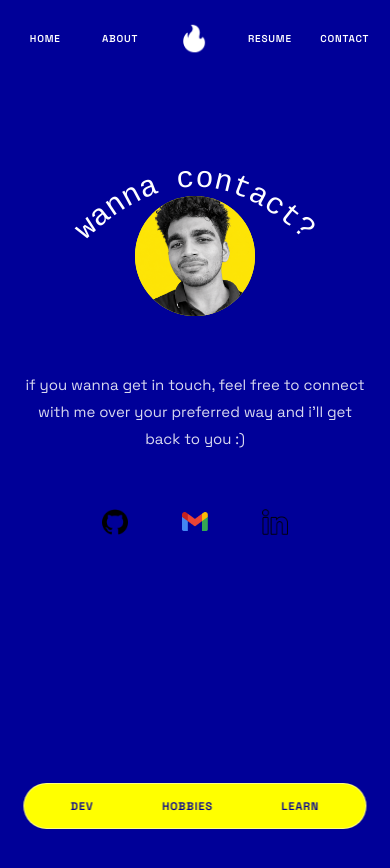
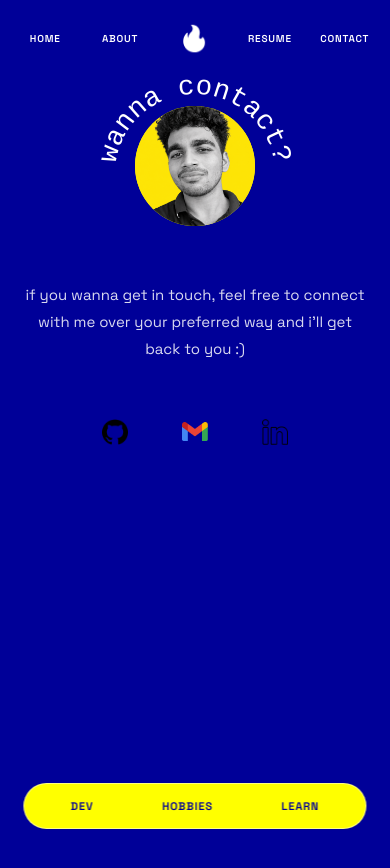
Before and after one commit to vinay-sajith/vinay-portfolio, a React (Vite) app in the folder portfolio--/: page /vinay-portfolio/contact in a window 390 px wide. Shown: the top 868 px of the page. Built offline with nearby package versions, Linux system fonts and the light colour scheme; a web font is replaced by a local one.

Commit message:
ficxed the mobile version

```diff
--- a/portfolio--/src/index.css
+++ b/portfolio--/src/index.css
@@ -1014,27 +1014,22 @@ a {
 
 .contact-name-curve {
   position: absolute;
-
   width: 420px;
-  height: 180px;
-
+  height: 420px;
   left: 50%;
-  top: 55px;
-
+  top: -75px;
+  margin-top: -17px;
   transform: translateX(-50%);
-
   overflow: visible;
-
   z-index: 3;
 }
 
 .contact-name-curve text {
   font-family: "Syne Mono", monospace;
-  font-size: 48px;
+  font-size: 40px;
   font-weight: 400;
   fill: var(--white);
 }
-
 
 /* Portrait */
 
@@ -1053,6 +1048,7 @@ a {
   position: relative;
 
   z-index: 2;
+  margin-top:-90px;
 }
 
 .contact-portrait img {
@@ -1068,14 +1064,6 @@ a {
 
 /* Touch me */
 
-.contact-title {
-  margin-top: 25px;
-
-  font-size: 24px;
-  font-weight: 500;
-
-  letter-spacing: -0.02em;
-}
 
 
 /* =================================
@@ -1154,16 +1142,15 @@ a {
     padding-top: 100px;
   }
 
-  .contact-name-curve {
-    width: 330px;
-    height: 150px;
+.contact-name-curve {
+  width: 320px;
+  height: 320px;
+  top:-65px;
+}
 
-    top: 55px;
-  }
-
-  .contact-name-curve text {
-    font-size: 38px;
-  }
+.contact-name-curve text {
+  font-size: 36px;
+}
 
   .contact-portrait {
     width: 120px;
--- a/portfolio--/src/pages/contact.jsx
+++ b/portfolio--/src/pages/contact.jsx
@@ -12,20 +12,20 @@ function Contact() {
 
        <svg
   className="contact-name-curve"
-          viewBox="0 0 420 180"
-          aria-label="Wanna Contact?"
+  viewBox="0 0 420 420"
+  aria-label="WannaContact?"
 >
   <defs>
    <path
-              id="contactArc"
-              d="M 45 135 Q 210 -55 375 135"
+  id="contactCircle"
+  d="M 105 210 A 105 105 0 0 1 315 210"
   fill="none"
 />
   </defs>
 
   <text>
     <textPath
-              href="#contactArc"
+      href="#contactCircle"
       startOffset="50%"
       textAnchor="middle"
     >
```
Lines whose indentation alone changed are shown as unchanged.
